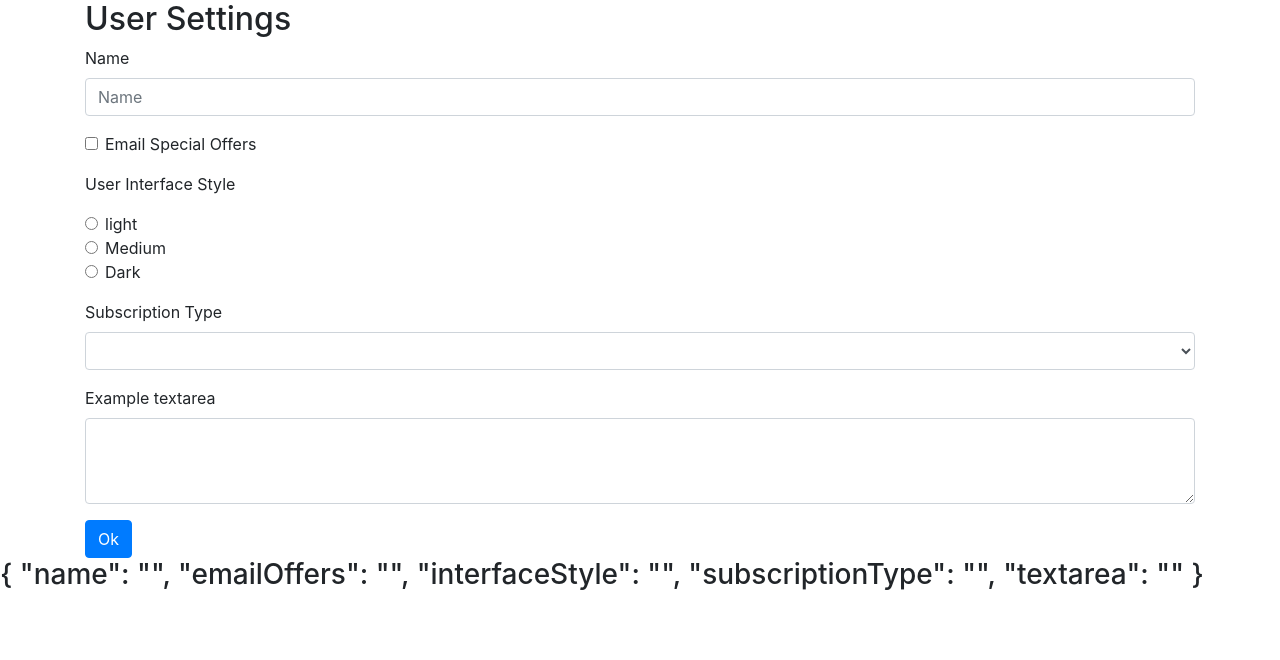
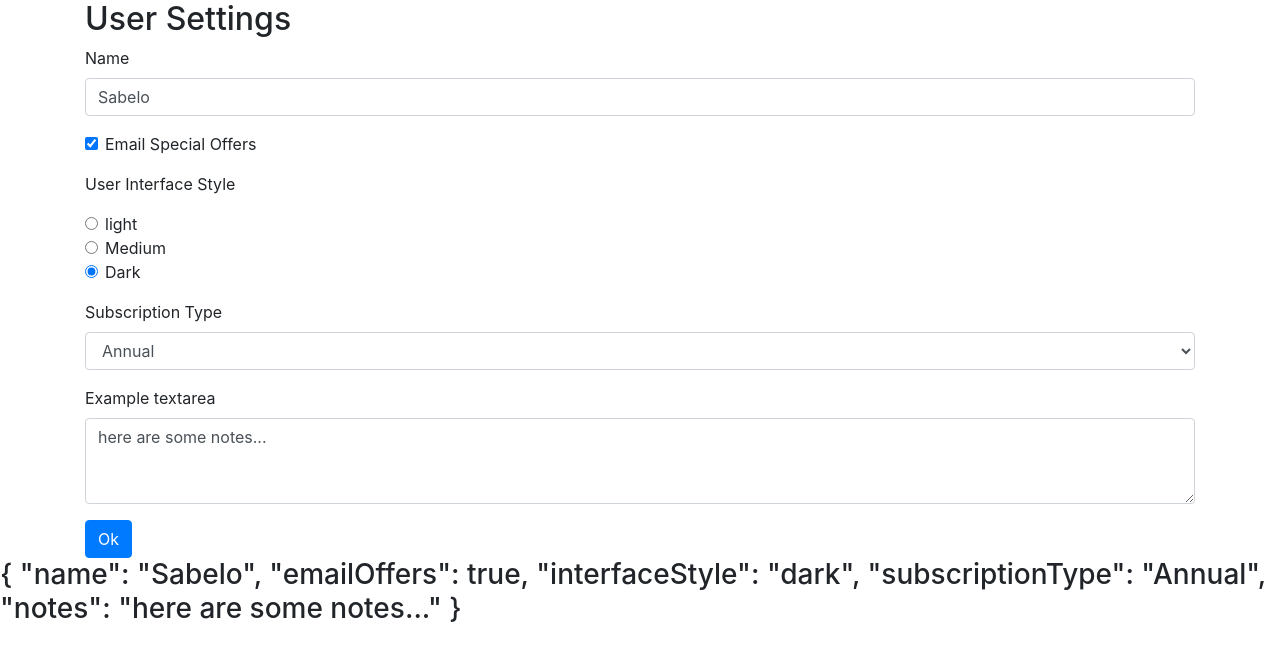
Before and after one commit to sabelogumede/ng-forms-demo, an Angular app: page / in a window 1280 px wide. Shown: the top 660 px of the page. Built offline with nearby package versions, Linux system fonts and the light colour scheme.

Commit message:
ngModel and created an interface to shape our model and used a two way data binding

```diff
--- /dev/null
+++ b/src/app/data/user-settings.ts
@@ -0,0 +1,7 @@
+export interface UserSettings {
+  name: string;
+  emailOffers: boolean;
+  interfaceStyle: string;
+  subscriptionType: string;
+  notes: string;
+}
--- a/src/app/user-settings-form/user-settings-form.component.html
+++ b/src/app/user-settings-form/user-settings-form.component.html
@@ -5,11 +5,11 @@
     <!-- text input -->
     <div class="form-group">
       <label for="name">Name</label>
-      <input id="name" name="name" class="form-control" placeholder="Name" ngModel />
+      <input id="name" name="name" class="form-control" placeholder="Name" [(ngModel)]= "userSettings.name" />
     </div>
     <!-- check button -->
     <div class="form-group form-check">
-      <input class="form-check-input" type="checkbox" name="emailOffers" id="emailOffers" ngModel/>
+      <input class="form-check-input" type="checkbox" name="emailOffers" id="emailOffers" [(ngModel)]= "userSettings.emailOffers"/>
       <label class="form-check-label" for="emailOffers">
         Email Special Offers
       </label>
@@ -18,19 +18,19 @@
     <p>User Interface Style</p>
     <div class="form-group">
       <div class="form-check">
-        <input class="form-check-input" type="radio" name="interfaceStyle" id="interfaceStyle" value="light" checked ngModel/>
+        <input class="form-check-input" type="radio" name="interfaceStyle" id="interfaceStyle" value="light" checked [(ngModel)]="userSettings.interfaceStyle"/>
         <label class="form-check-label" for="lightInterface">
           light
         </label>
       </div>
       <div class="form-check">
-        <input class="form-check-input" type="radio" name="interfaceStyle" id="interfaceStyle" value="medium" ngModel/>
+        <input class="form-check-input" type="radio" name="interfaceStyle" id="interfaceStyle" value="medium" [(ngModel)]="userSettings.interfaceStyle"/>
         <label class="form-check-label" for="mediumInterface">
           Medium
         </label>
       </div>
       <div class="form-check">
-        <input class="form-check-input" type="radio" name="interfaceStyle" id="interfaceStyle" value="dark" ngModel/>
+        <input class="form-check-input" type="radio" name="interfaceStyle" id="interfaceStyle" value="dark" [(ngModel)]="userSettings.interfaceStyle"/>
         <label class="form-check-label" for="darkInterface">
           Dark
         </label>
@@ -39,7 +39,7 @@
     <!-- select group-->
     <div class="form-group">
       <label for="subscriptionType">Subscription Type</label>
-      <select class="form-control" id="subscriptionType" name="subscriptionType" ngModel>
+      <select class="form-control" id="subscriptionType" name="subscriptionType" [(ngModel)]="userSettings.subscriptionType">
         <option>Monthly</option>
         <option>Annual</option>
         <option>Lifetime</option>
@@ -48,7 +48,7 @@
     <!-- text area -->
     <div class="form-group">
       <label for="notes">Example textarea</label>
-      <textarea id="notes" name="textarea" class="form-control" rows="3" ngModel></textarea>
+      <textarea id="notes" name="notes" class="form-control" rows="3" [(ngModel)]="userSettings.notes"></textarea>
     </div>
     <!-- password field -->
     <!-- <div class="form-group">
@@ -62,4 +62,6 @@
 
 </div>
 
-<h3>{{ form.value | json }}</h3>
+
+<h3>{{ userSettings | json }}</h3>
+<!-- <h3>{{ originalUserSettings | json }}</h3> -->
--- a/src/app/user-settings-form/user-settings-form.component.ts
+++ b/src/app/user-settings-form/user-settings-form.component.ts
@@ -1,4 +1,5 @@
 import { Component, OnInit } from '@angular/core';
+import { UserSettings } from '../data/user-settings';
 
 @Component({
   selector: 'app-user-settings-form',
@@ -7,6 +8,16 @@
 })
 export class UserSettingsFormComponent implements OnInit {
 
+  originalUserSettings: UserSettings = {
+    name: 'Sabelo',
+    emailOffers: true,
+    interfaceStyle: 'dark',
+    subscriptionType: 'Annual',
+    notes: 'here are some notes...'
+  };
+  // making a coppy of the "originalUserSettings"
+  userSettings: UserSettings = { ...this.originalUserSettings };
+
   constructor() { }
 
   ngOnInit() {
```
